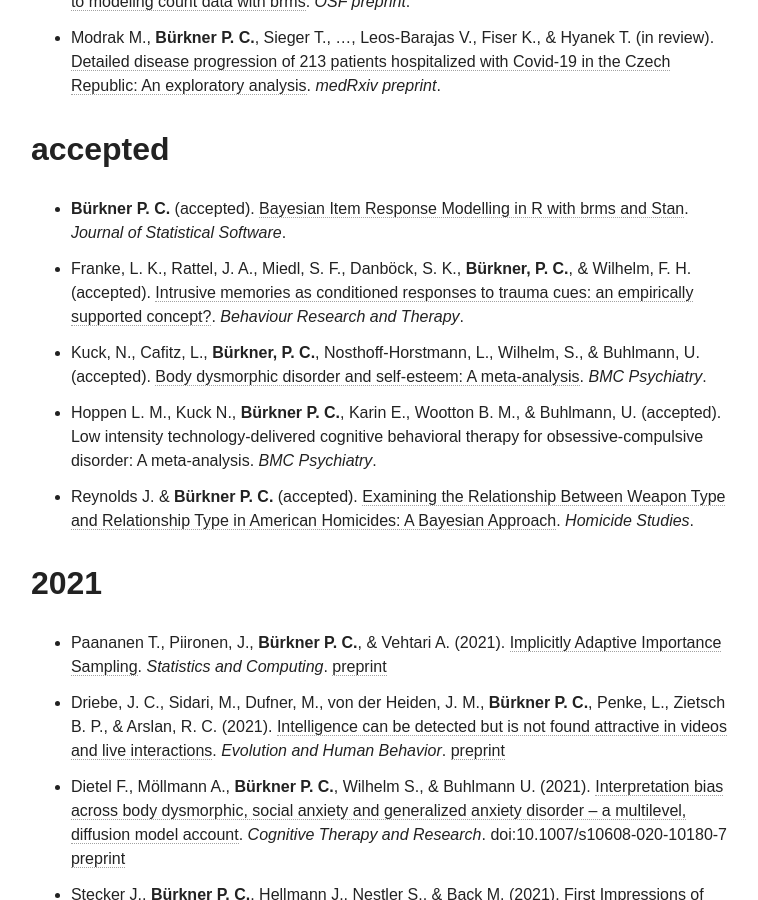
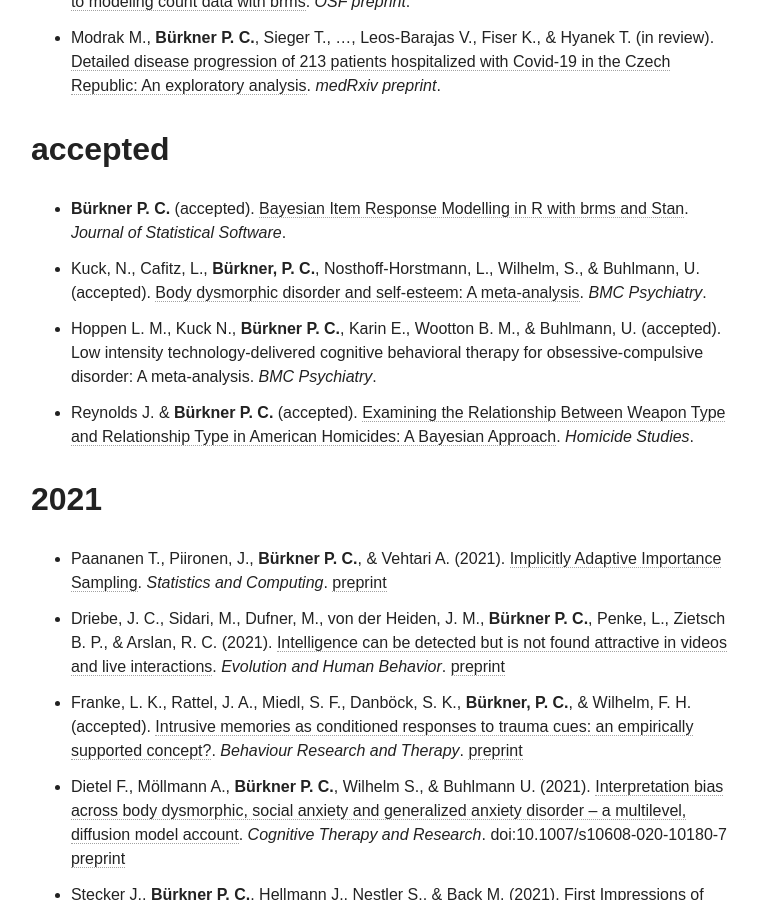
Before and after one commit to paul-buerkner/paul-buerkner.github.io, a Jekyll site: the page built from publications/index.md, in a window 1280 px wide and 900 px high, scrolled down 1712 px. Shown: the whole window, without its empty margins (255-1013 px from the left). Built offline with Jekyll 4.4.1, drawn with Linux system fonts in a browser that asks for light colours; nearby versions of some CDN libraries; some of the changed lines change nothing that is shown.

Commit message:
move paper to published

```diff
--- a/publications/index.md
+++ b/publications/index.md
@@ -28,7 +28,6 @@
 ## accepted
 
 * **Bürkner P. C.** (accepted). [Bayesian Item Response Modelling in R with brms and Stan](https://arxiv.org/abs/1905.09501). *Journal of Statistical Software*.
-* Franke, L. K., Rattel, J. A., Miedl, S. F., Danböck, S. K., **Bürkner, P. C.**, & Wilhelm, F. H. (accepted). [Intrusive memories as conditioned responses to trauma cues: an empirically supported concept?](https://psyarxiv.com/t5h97/). *Behaviour Research and Therapy*.
 * Kuck, N., Cafitz, L., **Bürkner, P. C.**, Nosthoff-Horstmann, L., Wilhelm, S., & Buhlmann, U. (accepted). [Body dysmorphic disorder and self-esteem: A meta-analysis](https://psyarxiv.com/5g32t/). *BMC Psychiatry*.
 * Hoppen L. M., Kuck N., **Bürkner P. C.**, Karin E., Wootton B. M., & Buhlmann, U. (accepted). Low intensity technology-delivered cognitive behavioral therapy for obsessive-compulsive disorder: A meta-analysis. *BMC Psychiatry*.
 * Reynolds J. & **Bürkner P. C.** (accepted). [Examining the Relationship Between Weapon Type and Relationship Type in American Homicides: A Bayesian Approach](https://psyarxiv.com/tf7je/). *Homicide Studies*.
@@ -37,6 +36,7 @@
 
 * Paananen T., Piironen, J., **Bürkner P. C.**, & Vehtari A. (2021). [Implicitly Adaptive Importance Sampling](https://link.springer.com/article/10.1007%2Fs11222-020-09982-2). *Statistics and Computing*. [preprint](http://arxiv.org/abs/1906.08850)
 * Driebe, J. C., Sidari, M., Dufner, M., von der Heiden, J. M., **Bürkner P. C.**, Penke, L., Zietsch B. P., & Arslan, R. C. (2021). [Intelligence can be detected but is not found attractive in videos and live interactions](https://authors.elsevier.com/a/1d9q53tz48x6C5). *Evolution and Human Behavior*. [preprint](https://psyarxiv.com/qv3eh/)
+* Franke, L. K., Rattel, J. A., Miedl, S. F., Danböck, S. K., **Bürkner, P. C.**, & Wilhelm, F. H. (accepted). [Intrusive memories as conditioned responses to trauma cues: an empirically supported concept?](https://doi.org/10.1016/j.brat.2021.103848). *Behaviour Research and Therapy*. [preprint](https://psyarxiv.com/t5h97/)
 * Dietel F., Möllmann A., **Bürkner P. C.**, Wilhelm S., & Buhlmann U. (2021). [Interpretation bias across body dysmorphic, social anxiety and generalized anxiety disorder – a multilevel, diffusion model account](https://doi.org/10.1007/s10608-020-10180-7). *Cognitive Therapy and Research*.
 doi:10.1007/s10608-020-10180-7 [preprint](https://psyarxiv.com/3hnpu/)
 * Stecker J., **Bürkner P. C.**, Hellmann J., Nestler S., & Back M. (2021). [First Impressions of Refugees are More Strongly Influenced by Target Cues and Perceiver Attitudes Than by Sheer Group Affiliation](https://doi.org/10.1525/collabra.22160). *Collabora: Psychology*. [preprint](https://psyarxiv.com/wt6kr)
```
